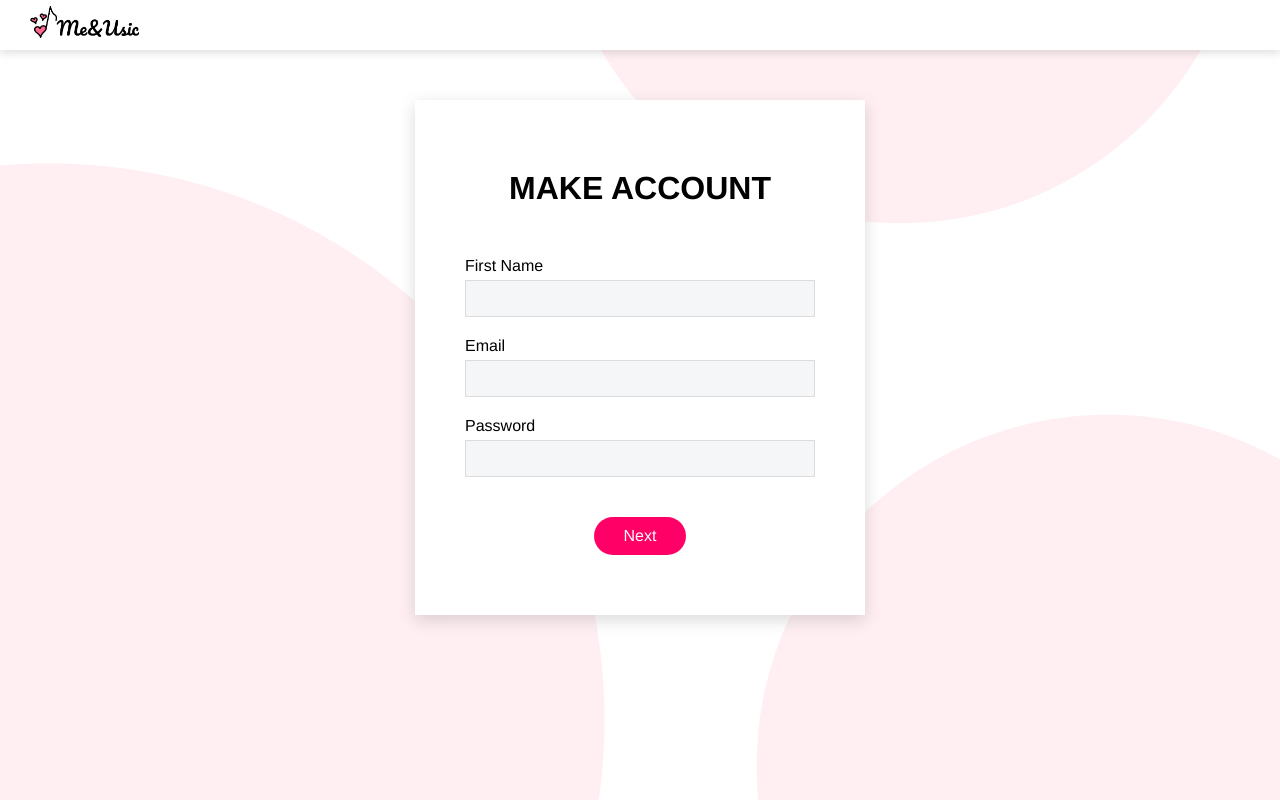
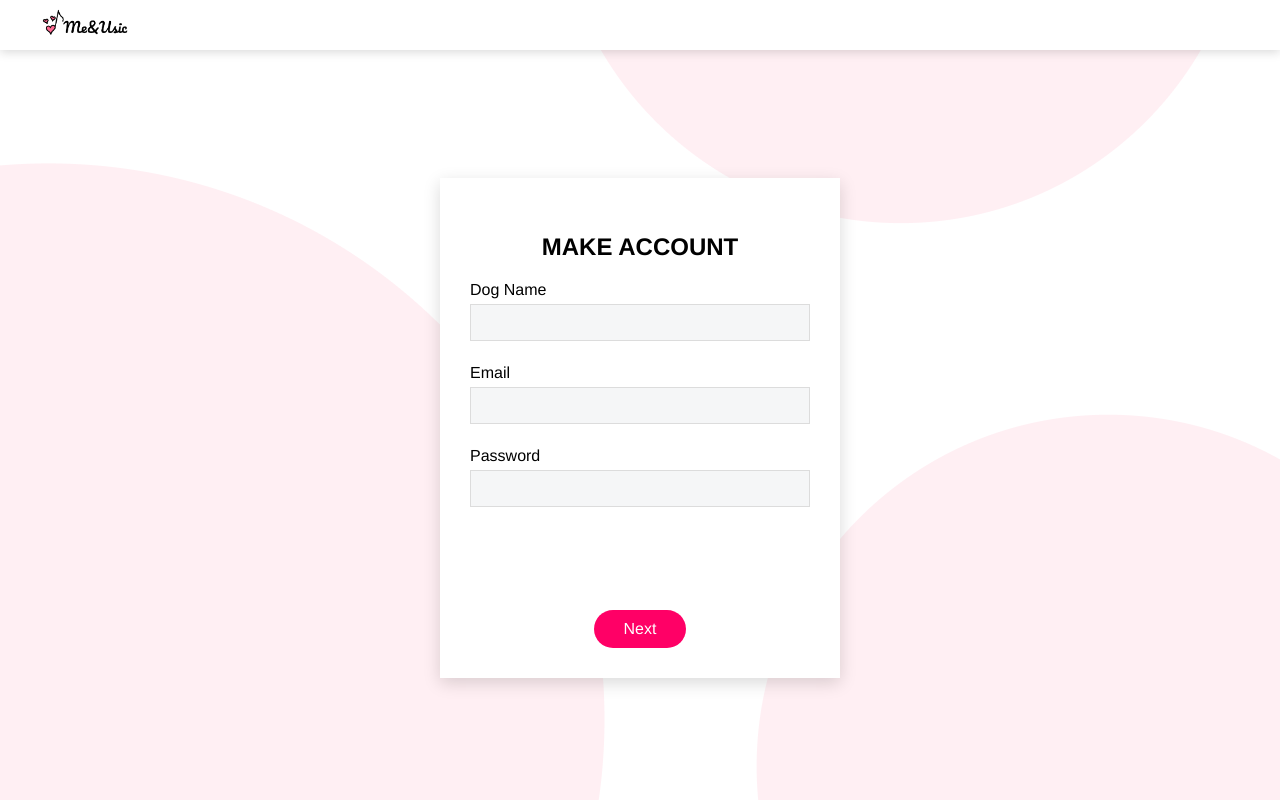
Before and after one commit to roelandvs/project-tech, a Node server app: page /register in a window 1280 px wide. Run offline with Node 20, Linux system fonts and the light colour scheme; some libraries are stand-ins or nearby versions.

Commit message:
changed feature to finished team feature

```diff
--- a/index.js
+++ b/index.js
@@ -22,10 +22,9 @@ mongo.MongoClient.connect(url, function(err, client) { //connecting to mongodb.
 	db = client.db(process.env.DB_NAME);
 });
 
-var profileData = {age: 20, study: 'CMD'};
-var hobbies = ['sporten', 'gamen', 'express gebruiken'];
+// var profileData = {age: 20, study: 'CMD'};
+// var hobbies = ['sporten', 'gamen', 'express gebruiken'];
 var upload = multer({ dest: 'static/uploads/' });
-// var currentUser; // comments voor een vraag tijdens beoordeling
 
 app
 	.set('view engine', 'ejs') //making ejs the view engine of express
@@ -38,36 +37,39 @@ app
 	}))
 
 	//pages of feature
-	.get('/', homePage) //homepage that uses an html file
+	// .get('/', homePage) //homepage that uses an html file
 	.get('/register', (req, res) => res.render('register'))
-	.post('/register', upload.single('profilePicture'), registerData)
+	.post('/register', upload.single('image'), registerData)
 	.get('/description-page', seeDescription)
 	.post('/description-page', updateDescription)
 	.get('/account-preview', seeAccount)
 	.post('/account-preview', deleteAccount)
 
 	//pages of practice
-	.get('/contact', (req, res) => res.send('This is the contact page!')) //contact page that just contains text
-	.get('/about', (req, res) => res.send('This is the about page!')) //about page that just contains text
-	.get('/mp3', (req, res) => res.sendFile(__dirname + '/static/tunes/cant-stop.mp3')) //send a mp3 file if the user goes to /mp3
-	.get('/account/:id', (req, res) => res.send('Your account number is: ' + '<h2>' + req.params.id + '</h2>'))
-	.get('/fonts', (req, res) => res.sendFile(__dirname + '/static/fonts/proxima_nova_light.ttf')) //link to font, not usefull
-	.get('/profile/:name', dynamicProfile); //shows dynamic profile
+	// .get('/contact', (req, res) => res.send('This is the contact page!')) //contact page that just contains text
+	// .get('/about', (req, res) => res.send('This is the about page!')) //about page that just contains text
+	// .get('/mp3', (req, res) => res.sendFile(__dirname + '/static/tunes/cant-stop.mp3')) //send a mp3 file if the user goes to /mp3
+	// .get('/account/:id', (req, res) => res.send('Your account number is: ' + '<h2>' + req.params.id + '</h2>'))
+	// .get('/fonts', (req, res) => res.sendFile(__dirname + '/static/fonts/proxima_nova_light.ttf')) //link to font, not usefull
+	// .get('/profile/:name', dynamicProfile); //shows dynamic profile
 
-function homePage(req, res) {
-	res.render('links');
-}
+// function homePage(req, res) {
+// 	res.render('links');
+// }
 
 // storing inputs in req.session and in database
 function registerData(req, res) {
 	req.session.user = {
 		name: req.body.firstName,
 		email: req.body.email,
-		birthday: req.body.birthday,
+		password: req.body.password,
+		age: req.body.age,
+		breed: req.body.breed,
+		description: req.body.description,
 		gender: req.body.gender,
-		preference: req.body.preference,
-		picture: req.file,
-		description: req.body.description
+		toy: req.body.toy,
+		personality: req.body.personality,
+		image: req.file,
 	};
 
 	db.collection('profileInfo').insertOne(req.session.user, check);
@@ -124,9 +126,9 @@ async function seeAccount(req, res) {
 	res.render('account-preview', {account: await db.collection('profileInfo').findOne({'_id': mongo.ObjectID(req.session.user._id)})});
 }
 
-function dynamicProfile(req, res) {
-	res.render('profile', {person: req.params.name, data: profileData, hobbies: hobbies});//renders profile.ejs
-}
+// function dynamicProfile(req, res) {
+// 	res.render('profile', {person: req.params.name, data: profileData, hobbies: hobbies});//renders profile.ejs
+// }
 
 app.use(function (req, res, next) {
 	res.status(404).send('<h1>Sorry, niet deze pagina bestaat niet vriend</h1>'); //handles 404 pages
--- a/static/css/index.css
+++ b/static/css/index.css
@@ -27,11 +27,11 @@ main {
 	padding: 0 20px;
 }
 
-h1 {
-	font-size: 2em;
-	font-weight: 800;
-	margin: 0 auto 50px;
-	text-align: center;
+.register-main {
+  z-index: 6;
+  width: 100%;
+  height: 100%;
+  padding: 0 20px;
 }
 
 form {
@@ -43,16 +43,23 @@ label {
   display: inline-block;
 }
 
+h1 {
+  margin: 20px auto;
+  text-align: center;
+}
+
 h1 + label{
   margin-top: 0;
 }
 
 fieldset {
-	padding: 20px 0 10px;
   border: 0px solid #DCDCDC;
+  margin: 20px 30px 30px;
+  padding: 0 0 20px 0;
 }
 
-input, textarea {
+input,
+textarea {
   display: block;
   background-color: #F5F6F7;
   border: 1px solid #DCDCDC;
@@ -66,20 +73,24 @@ input, textarea {
 
 input:focus {
   outline: none;
+  color: black;
 }
 
-input[type="radio"], input[type="checkbox"] {
+input[type="radio"],
+input[type="checkbox"] {
   display: none;
 }
 
-input[type="radio"] + label,  input[type="checkbox"] + label {
+input[type="radio"] + label,
+input[type="checkbox"] + label {
   margin: 5px 20px 0 0;
   border: 1px solid #b5b5b5;
   color: #b5b5b5;
   padding: 10px 10px;
 }
 
-input[type="radio"]:checked + label, input[type="checkbox"]:checked + label {
+input[type="radio"]:checked + label,
+input[type="checkbox"]:checked + label {
   border: 1px solid #ff2453;
   color: #ff2453;
   transition: 0.5s all;
@@ -100,31 +111,32 @@ header img {
 
 .register-container {
   background: white;
-	margin: 50px auto 50px;
-	max-width: 450px;
-	padding: 50px;
+  margin: 10vw auto 50px;
+  min-height: 500px;
   box-shadow: 0 0.3rem 1rem rgba(0,0,0,.15);
+  width: 100%;
+  max-width: 400px;
+  padding-bottom: 80px;
+  position: relative;
 }
 
 .gender-container {
   display: flex;
   flex-wrap: wrap;
   list-style-type: none;
-	/*margin: 5px 0 20px;*/
-	/*padding: 15px 0;*/
+  padding: 0;
 }
 
-.btn-next-container {
+.btn-next-container,
+.btn-submit-container {
   width: 100%;
   text-align: center;
   display: flex;
   justify-content: space-around;
-	margin-top: 40px;
-}
-
-.btn-submit-container {
-	width: 100%;
-	text-align: center;
+  margin-top: auto;
+  position: absolute;
+  bottom: 30px;
+  left: 0px;
 }
 
 .btn-next {
@@ -140,9 +152,13 @@ header img {
 }
 
 .btn-next:hover {
-	/*background-color: #ff0066;*/
-	transition: 0.5s all;
+  background-color: #ab004b;
   color: #FFF;
+  transition: 0.6s all;
+}
+
+.btn-next:focus {
+  outline: none;
 }
 
 .btn-previous {
@@ -169,6 +185,7 @@ header img {
   border: 1px solid transparent;
   border-radius: 100px;
   margin-top: 30px;
+  background-color: #FFF;
 }
 
 .delete-button:hover {
@@ -181,30 +198,9 @@ header img {
   margin: 0 10% 20px;
 }
 
-/*For the link page*/
-ul {
-	list-style-type: none;
-}
-
-/*li {
-	margin-bottom: 10px;
-}*/
-
-a {
-	color: black;
-}
-
-a:hover {
-	color: #FF0066;
-	transition: all 0.5s;
-}
 
 /*classes for JS to add*/
-.addVisbility {
-	display: inline-block;
-}
-
-.makeInvisible {
+.dontDisplay {
   display: none;
 }
 
@@ -216,4 +212,15 @@ a:hover {
 .errorMessage {
   color: #FF0066;
   font-size: 0.9em;
+  margin-top: 3px;
+  margin-bottom: 0;
 }
+
+#progress-bar {
+  height: 15px;
+  width: 0;
+  background-color: #FF0066;
+  transition: 0.8s all;
+  flex-basis: 100%;
+  max-width: 100%;
+}
--- a/static/js/javascript.js
+++ b/static/js/javascript.js
@@ -1,42 +1,52 @@
-let fieldset = document.body.getElementsByTagName('fieldset');
+const fieldset = document.body.getElementsByTagName('fieldset');
 // let nextButton = document.body.getElementsByClassName('btn-next-container');
-let button = document.body.getElementsByClassName('btn-next');
-let previousButton = document.body.getElementsByClassName('btn-previous');
+const button = document.body.getElementsByClassName('btn-next');
+const previousButton = document.body.getElementsByClassName('btn-previous');
+const buttonContainer = document.body.getElementsByClassName('btn-next-container');
+const progressBar = document.getElementById('progress-bar');
 let activeFieldset = 0;
 
-showContent(); //makes all fieldsets invisible, except first one
+showContent(); //makes all fieldsets invisible, except first one and makes butttons visible
 
 function showContent() {
+    let widthProgressBar = activeFieldset / (fieldset.length - 1) * 100; //gives percentage number of progressbar width
+    progressBar.style.width = widthProgressBar + "%"; //places the width in css
+
+    for (let i = 0; i < buttonContainer.length; i++) {
+        buttonContainer[i].classList.remove("dontDisplay");
+    }
+
     if (activeFieldset === 0) {
         for (let i = 0; i < fieldset.length; i++) {
-            fieldset[i].classList.add('makeInvisible');
+            fieldset[i].classList.add('dontDisplay');
         }
-        fieldset[activeFieldset].classList.replace('makeInvisible', 'addVisibility');
-    } else if (activeFieldset > fieldset.length - 1) {
-        console.log('einde');
+        fieldset[activeFieldset].classList.remove('dontDisplay');
     } else {
-        fieldset[activeFieldset].classList.replace('makeInvisible', 'addVisibility');
-        fieldset[activeFieldset - 1].classList.replace('addVisibility', 'makeInvisible');
+        fieldset[activeFieldset].classList.remove('dontDisplay');
+        fieldset[activeFieldset - 1].classList.add('dontDisplay');
     }
 }
 
 function previousContent() {
-    fieldset[activeFieldset + 1].classList.replace('addVisibility', 'makeInvisible');
-    fieldset[activeFieldset].classList.replace('makeInvisible', 'addVisibility');
+    let widthProgressBar = activeFieldset / (fieldset.length - 1) * 100;
+    progressBar.style.width = widthProgressBar + "%";
+    fieldset[activeFieldset + 1].classList.add('dontDisplay');
+    fieldset[activeFieldset].classList.remove('dontDisplay');
 }
 
-function addCounter() {
-
+function checkInput() {
     let input = fieldset[activeFieldset].getElementsByTagName('input'); //gets the inputs of the active Fieldset
     let valid = true;
     let activeGender = []; //in higher scope, array should't loop
     let activePreference = []; //in higher scope, array should't loop
+    let dogEmailArray = ["roelandvanstee@gmail.com", "roelandsteevan@gmail.com"];
+
 
     for (let i = 0; i < input.length; i++) {
         switch (input[i].getAttribute("name")) {
             case "firstName":
                 if (input[i].value.length < 2 || input[i].value.length > 25) {
-                    document.getElementById('error-name').innerHTML = 'Field must contain between 1-26 characters';
+                    document.getElementById('error-name').innerHTML = 'Field must contain between 2-25 characters';
                     input[i].classList.add('invalid');
                     valid = false;
                 } else if (input[i].classList.contains('invalid')) {
@@ -46,8 +56,12 @@ function addCounter() {
                 break;
 
             case "email":
-                if (/^[^\s@]+@[^\s@]+\.[^\s@]+$/.test(input[i].value) == false) { //checks if the input is equal to the RegEx email structure
-                	document.getElementById('error-email').innerHTML = 'Email should look like: name@examle.com';
+                if (dogEmailArray.includes(input[i].value) === true || /^[^\s@]+@[^\s@]+\.[^\s@]+$/.test(input[i].value) === false) {
+                    if (/^[^\s@]+@[^\s@]+\.[^\s@]+$/.test(input[i].value) === false) {
+                        document.getElementById('error-email').innerHTML = 'Email should look like: name@examle.com'
+                    } else if (dogEmailArray.includes(input[i].value) === true) {
+                        document.getElementById('error-email').innerHTML = 'This email is already being used';
+                    }
                     input[i].classList.add('invalid');
                     valid = false;
                 } else if (input[i].classList.contains('invalid')) {
@@ -67,14 +81,25 @@ function addCounter() {
                 }
                 break;
 
-            case "birthday":
-                if (input[i].value == false) {
-                	document.getElementById('error-birthday').innerHTML = 'Enter a date';
+            case "age":
+                if (isNaN(input[i].value) == true || input[i].value == false) {
+                    document.getElementById('error-age').innerHTML = 'Enter a number';
                     input[i].classList.add('invalid');
                     valid = false;
                 } else if (input[i].classList.contains('invalid')) {
                     input[i].classList.remove('invalid');
-                    document.getElementById('error-birthday').innerHTML = '';
+                    document.getElementById('error-age').innerHTML = '';
+                }
+                break;
+
+            case "breed":
+                if (input[i].value == false) {
+                    document.getElementById('error-breed').innerHTML = 'Enter dog breed';
+                    input[i].classList.add('invalid');
+                    valid = false;
+                } else if (input[i].classList.contains('invalid')) {
+                    input[i].classList.remove('invalid');
+                    document.getElementById('error-breed').innerHTML = '';
                 }
                 break;
 
@@ -94,30 +119,37 @@ function addCounter() {
                 }
                 break;
 
-            case "preference":
-                let preference = input[i].checked;
-                if (preference == false) {
-                    activePreference.push(preference);
-                }
 
-                if (activePreference.length == 2) {
-                	document.getElementById('error-preference').innerHTML = 'Enter at least one preference';
+            case "toy":
+                if (input[i].value == false) {
+                    document.getElementById('error-toy').innerHTML = 'Enter a toy';
                     input[i].classList.add('invalid');
                     valid = false;
                 } else if (input[i].classList.contains('invalid')) {
                     input[i].classList.remove('invalid');
-                    document.getElementById('error-preference').innerHTML = '';
+                    document.getElementById('error-toy').innerHTML = '';
                 }
                 break;
 
-            case "profilePicture":
+            case "personality":
                 if (input[i].value == false) {
-                	document.getElementById('error-profilePicture').innerHTML = 'Select an image';
+                    document.getElementById('error-personality').innerHTML = 'Describe dogs personality';
                     input[i].classList.add('invalid');
                     valid = false;
                 } else if (input[i].classList.contains('invalid')) {
                     input[i].classList.remove('invalid');
-                	document.getElementById('error-profilePicture').innerHTML = '';
+                    document.getElementById('error-personality').innerHTML = '';
+                }
+                break;
+
+            case "image":
+                if (input[i].value == false) {
+                    document.getElementById('error-image').innerHTML = 'Select an image';
+                    input[i].classList.add('invalid');
+                    valid = false;
+                } else if (input[i].classList.contains('invalid')) {
+                    input[i].classList.remove('invalid');
+                    document.getElementById('error-image').innerHTML = '';
                 }
                 break;
 
@@ -133,14 +165,12 @@ function addCounter() {
                 }
                 break;
         }
-
     }
 
     if (valid === true) {
         activeFieldset += 1;
         showContent();
     }
-
 }
 
 function subtractCounter() {
@@ -149,7 +179,7 @@ function subtractCounter() {
 }
 
 for (let i = 0; i < fieldset.length; i++) {
-    button[i].addEventListener('click', addCounter);
+    button[i].addEventListener('click', checkInput);
 }
 
 for (let i = 0; i < previousButton.length; i++) {
--- a/views/account-preview.ejs
+++ b/views/account-preview.ejs
@@ -11,7 +11,7 @@
     <%- include('header'); -%>
     <div class="register-container">
         <h1>ACCOUNT PREVIEW</h1>
-        <img id="profile-picture" src="../static/uploads/<%= account.picture.filename %>">
+        <img id="profile-picture" src="../static/uploads/<%= account.image.filename %>">
 
         <p>Name:</p>
         <p class="profile-info"><strong><%= account.name %></strong></p>
@@ -32,7 +32,7 @@
         <p class="profile-info"><strong><%= account.description %></strong></p>
 
 
-        <div class="button-container">
+        <div class="button-next-container">
             <form method="post" action="/account-preview">
                 <button class=delete-button>
                     Delete account
--- a/views/header.ejs
+++ b/views/header.ejs
@@ -1,3 +1,3 @@
 <header>
-	<img src="../static/img/logo.png">
+	<img src="../static/img/icon.png">
 </header>
--- a/views/register.ejs
+++ b/views/register.ejs
@@ -9,12 +9,13 @@
 
 <body>
     <%- include('header'); -%>
-    <main>
+    <section class=register-main>
         <div class="register-container">
+            <div id="progress-bar"></div>
             <form method="post" action="/register" enctype="multipart/form-data">
                 <fieldset>
                     <h1>MAKE ACCOUNT</h1>
-                    <label for="name">First Name</label>
+                    <label for="name">Dog Name</label>
                     <input type="text" name="firstName" id="name" minlength="2" maxlength="25" required>
                     <p class="errorMessage" id="error-name"></p>
 
@@ -27,18 +28,22 @@
                     <input type="password" name="password" id="password">
                     <p class="errorMessage" id="error-password"></p>
 
-                    <div class="btn-next-container">
-                        <button type="button" class="btn-next">Next</button>
+                    <div class="btn-next-container dontDisplay">
+                        <div class="btn-next">Next</div>
                     </div>
                 </fieldset>
 
                 <fieldset>
                     <h1>LET'S BEGIN</h1>
-                    <label for="birthday">Birthday</label>
-                    <input type="date" name="birthday" id="birthday">
-                    <p class="errorMessage" id="error-birthday"></p>
+                    <label for="age">Age</label>
+                    <input type="text" name="age" id="age">
+                    <p class="errorMessage" id="error-age"></p>
 
-                    <label for="gender">Your Gender</label>
+                    <label for="breed">Breed</label>
+                    <input type="text" name="breed" id="breed">
+                    <p class="errorMessage" id="error-breed"></p>
+
+                    <label for="gender">Dog' Gender</label>
                     <ul class="gender-container">
                         <li>
                             <input type="radio" id="male" name="gender" value="male" required>
@@ -52,52 +57,46 @@
                     </ul>
                     <p class="errorMessage" id="error-gender"></p>
 
-
-                    <label for="preference">Looking for</label>
-                    <ul class="gender-container">
-                        <li>
-                            <input type="checkbox" id="pref-male" name="preference" value="male">
-                            <label for="pref-male">Male</label>
-                        </li>
-
-                        <li>
-                            <input type="checkbox" id="pref-female" name="preference" value="female">
-                            <label for="pref-female">Female</label>
-                        </li>
-                    </ul>
-                    <p class="errorMessage" id="error-preference"></p>
-
-                    <div class="btn-next-container">
-                        <button type="button" class="btn-previous">Back</button>
-                        <button type="button" class="btn-next">Next</button>
+                    <div class="btn-next-container dontDisplay">
+                        <div class="btn-previous">Back</div>
+                        <div class="btn-next">Next</div>
                     </div>
                 </fieldset>
 
                 <fieldset>
-                    <h1>PROFILE PICTURE</h1>
-                    <label for="profilePicture"></label>
-                    <input type="file" id="img" name="profilePicture" accept="image/*" required>
-                    <p class="errorMessage" id="error-profilePicture"></p>
+                    <h1>YOUR DOGGIE</h1>
 
-                    <div class="btn-next-container">
-                        <button type="button" class="btn-previous">Back</button>
-                        <button type="button" class="btn-next">Next</button>
+                    <label for="toy">Favorite Toy</label>
+                    <input type="text" name="toy" id="toy">
+                    <p class="errorMessage" id="error-toy"></p>
+
+                    <label for="breed">Personality Trait</label>
+                    <input type="text" name="personality" id="personality">
+                    <p class="errorMessage" id="error-personality"></p>
+
+                    <label for="image">Add Images</label>
+                    <input type="file" name="image" accept="image/*" id="img" required>
+                    <p class="errorMessage" id="error-image"></p>
+
+                    <div class="btn-next-container dontDisplay">
+                        <div class="btn-previous">Back</div>
+                        <div class="btn-next">Next</div>
                     </div>
                 </fieldset>
 
                 <fieldset>
-                    <h1>DESCRIBE YOURSELF</h1>
-                    <label for="description">Describe yourself</label>
+                    <h1>DESCRIBE YOUR DOG</h1>
+                    <label for="description">Describe your doggie</label>
                     <textarea name="description" rows="6" cols="50" required></textarea>
 
                     <div class="btn-submit-container">
-                        <button type="button" class="btn-previous">Back</button>
-                        <button type="submit" class="btn-next">Next</button>
+                        <div class="btn-previous">Back</div>
+                        <button type="submit" class="btn-next">Submit</button>
                     </div>
                 </fieldset>
             </form>
         </div>
-    </main>
+    </section>
     <script type="text/javascript" src="../static/js/javascript.js"></script>
 </body>
 </html>
```
Also changed, not shown: static/img/icon.png (added), static/img/logo.png (deleted). Lines whose indentation alone changed are shown as unchanged.
